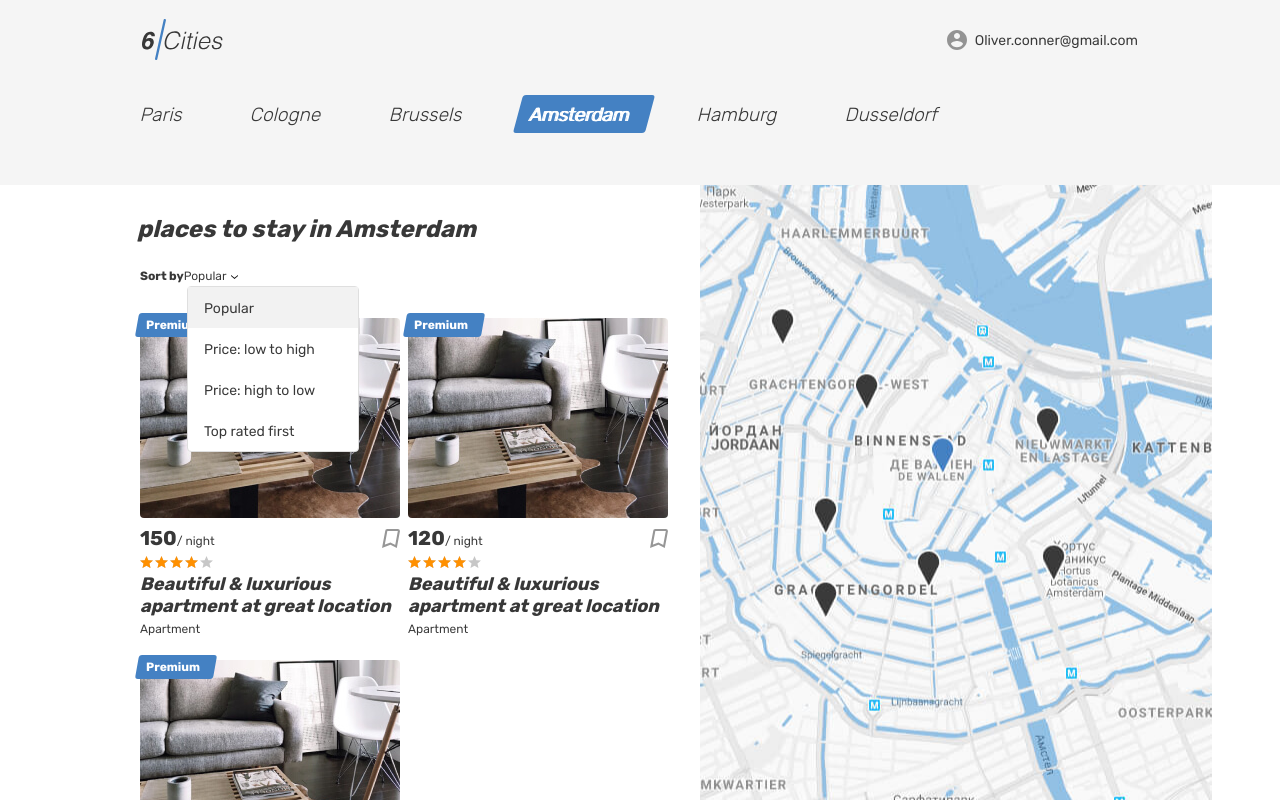
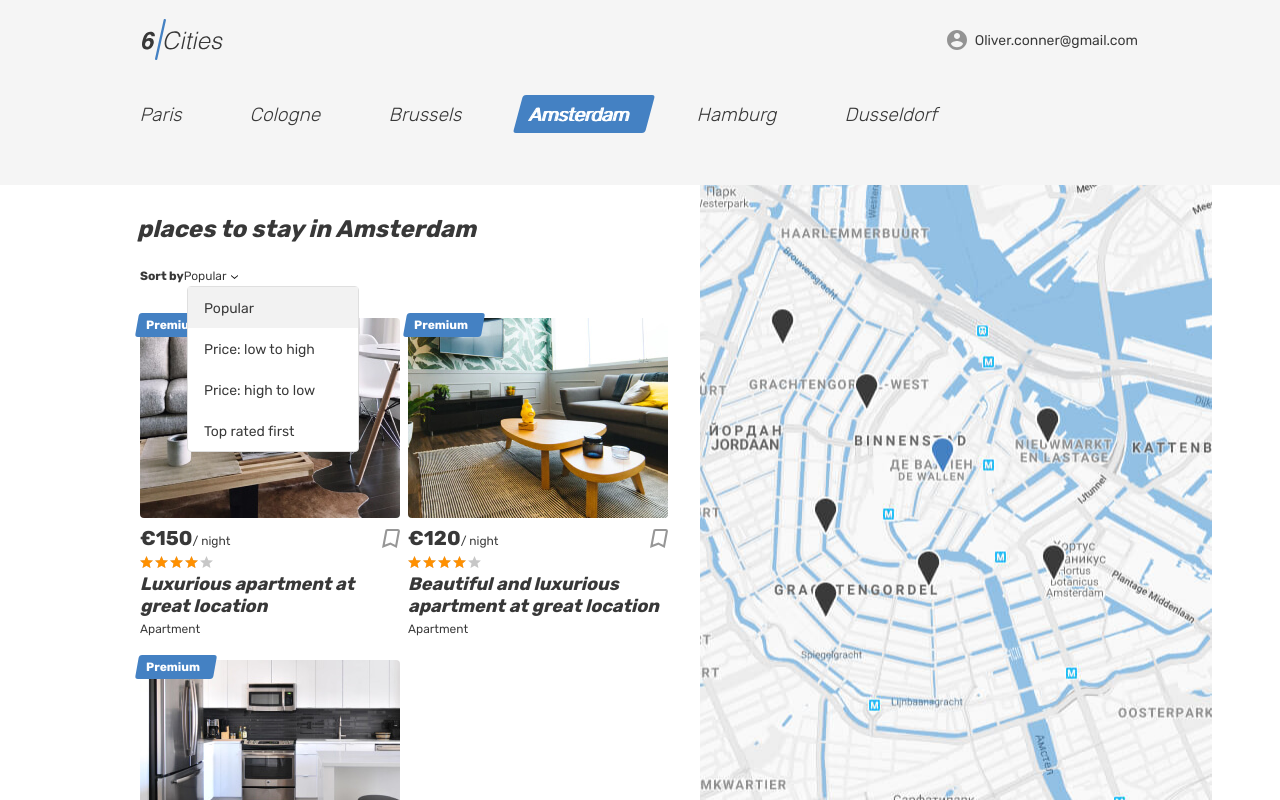
Before and after one commit to alexbournemsk/six-cities, a React app: page / in a window 1280 px wide. Built offline with nearby package versions, Linux system fonts and the light colour scheme.

Commit message:
added dynamic card component

```diff
--- a/src/components/main/main.jsx
+++ b/src/components/main/main.jsx
@@ -89,7 +89,7 @@ export const Main = () => {
 
               <div className="cities__places-list places__list tabs__content">
                 {cardsData.map((item)=><
-                  OfferCard price = {item.price} key={item.id}/>)}
+                  OfferCard price = {item.price} key = {item.id} img = {item.img} title = {item.title}/>)}
 
 
               </div>
--- a/src/components/offer-card/offer-card.jsx
+++ b/src/components/offer-card/offer-card.jsx
@@ -9,7 +9,7 @@ const OfferCard = function (props) {
       </div>
       <div className="cities__image-wrapper place-card__image-wrapper">
         <a href="#">
-          <img className="place-card__image" src="img/apartment-01.jpg" width="260" height="200"
+          <img className="place-card__image" src={props.img} width="260" height="200"
             alt="Place image"/>
         </a>
       </div>
@@ -33,7 +33,7 @@ const OfferCard = function (props) {
           </div>
         </div>
         <h2 className="place-card__name">
-          <a href="#">Beautiful &amp; luxurious apartment at great location</a>
+          <a href="#">{props.title}</a>
         </h2>
         <p className="place-card__type">Apartment</p>
       </div>
@@ -44,6 +44,8 @@ const OfferCard = function (props) {
 
 
 OfferCard.propTypes = {
-  price: PropTypes.number.isRequired
+  price: PropTypes.string.isRequired,
+  img: PropTypes.string.isRequired,
+  title: PropTypes.string.isRequired
 };
 export default OfferCard;
--- a/src/mock-data.js
+++ b/src/mock-data.js
@@ -5,8 +5,8 @@ export const cardsData = [
     href: ``,
     img: `img/apartment-01.jpg`,
     isPremium: true,
-    price: 150,
-    title: ``,
+    price: `€150`,
+    title: `Luxurious apartment at great location`,
     attribute: `night`,
     isFavorite: false,
     rating: 5,
@@ -18,8 +18,8 @@ export const cardsData = [
     href: ``,
     img: `img/apartment-02.jpg`,
     isPremium: true,
-    price: 120,
-    title: ``,
+    price: `€120`,
+    title: `Beautiful and luxurious apartment at great location`,
     attribute: `night`,
     isFavorite: true,
     rating: 5,
@@ -31,8 +31,8 @@ export const cardsData = [
     href: ``,
     img: `img/apartment-03.jpg`,
     isPremium: true,
-    price: 120,
-    title: ``,
+    price: `€140`,
+    title: `Kayf!`,
     attribute: `night`,
     isFavorite: false,
     rating: 5,
```
